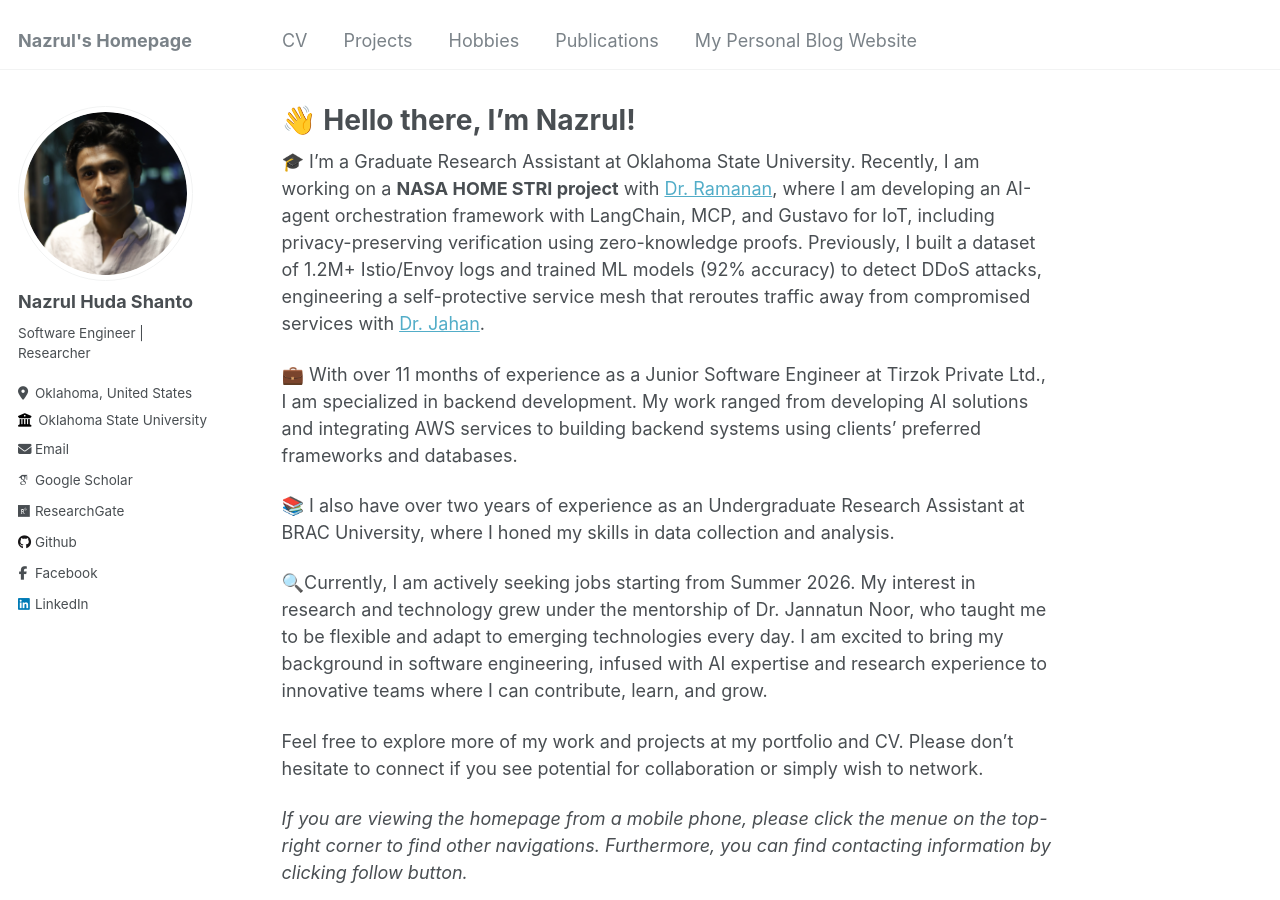
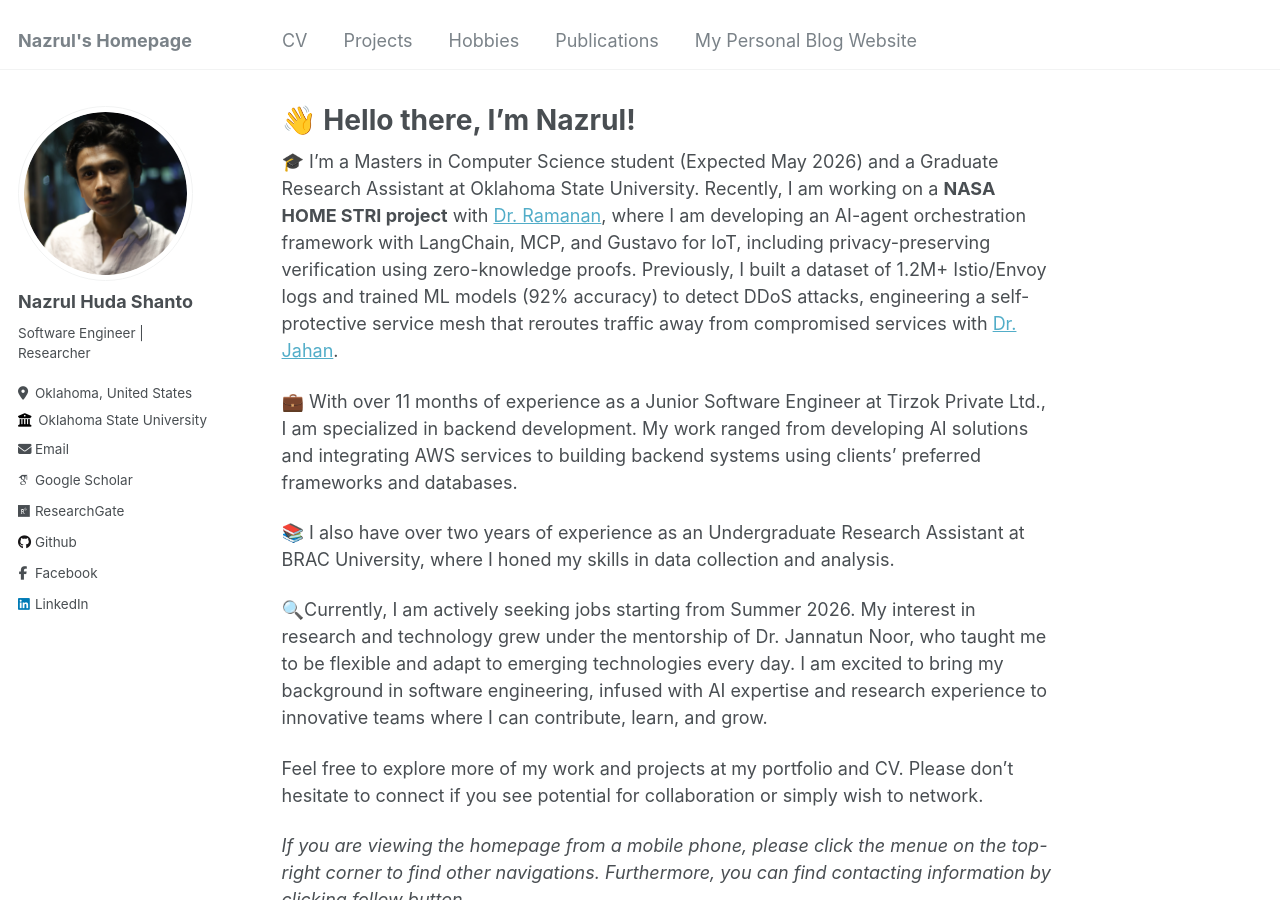
Before and after one commit to nazrulhuda/portfolio, a Jekyll site: the page built from _pages/about.md, in a window 1280 px wide and 900 px high. Built offline with Jekyll 4.4.1, drawn with Linux system fonts in a browser that asks for light colours; some web fonts are replaced.

Commit message:
Update about.md

```diff
--- a/_pages/about.md
+++ b/_pages/about.md
@@ -10,7 +10,7 @@ redirect_from:
 
 
 
-🎓 I'm a Graduate Research Assistant at Oklahoma State University. Recently, I am working on a **NASA HOME STRI project** with [Dr. Ramanan](https://ceat.okstate.edu/iem/people/ramanan-faculty-profile.html), where I am developing an AI-agent orchestration framework with LangChain, MCP, and Gustavo for IoT, including privacy-preserving verification using zero-knowledge proofs. Previously, I built a dataset of 1.2M+ Istio/Envoy logs and trained ML models (92% accuracy) to detect DDoS attacks, engineering a self-protective service mesh that reroutes traffic away from compromised services with [Dr. Jahan]([https://experts.okstate.edu/sharmin.jahan).
+🎓 I'm a Masters in Computer Science student (Expected May 2026) and a Graduate Research Assistant at Oklahoma State University. Recently, I am working on a **NASA HOME STRI project** with [Dr. Ramanan](https://ceat.okstate.edu/iem/people/ramanan-faculty-profile.html), where I am developing an AI-agent orchestration framework with LangChain, MCP, and Gustavo for IoT, including privacy-preserving verification using zero-knowledge proofs. Previously, I built a dataset of 1.2M+ Istio/Envoy logs and trained ML models (92% accuracy) to detect DDoS attacks, engineering a self-protective service mesh that reroutes traffic away from compromised services with [Dr. Jahan]([https://experts.okstate.edu/sharmin.jahan).
 
 
 💼 With over 11 months of experience as a Junior Software Engineer at Tirzok Private Ltd., I am specialized in backend development. My work ranged from developing AI solutions and integrating AWS services to building backend systems using clients' preferred frameworks and databases.
```
